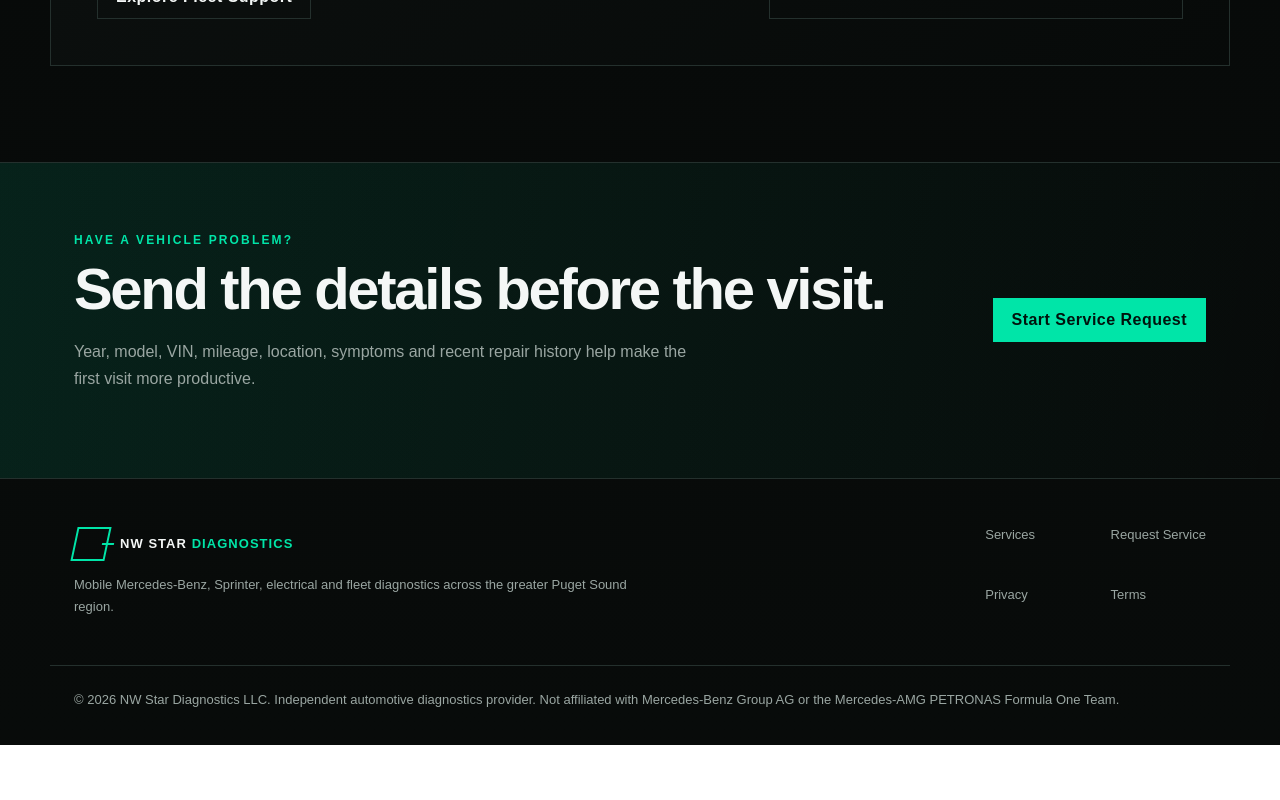
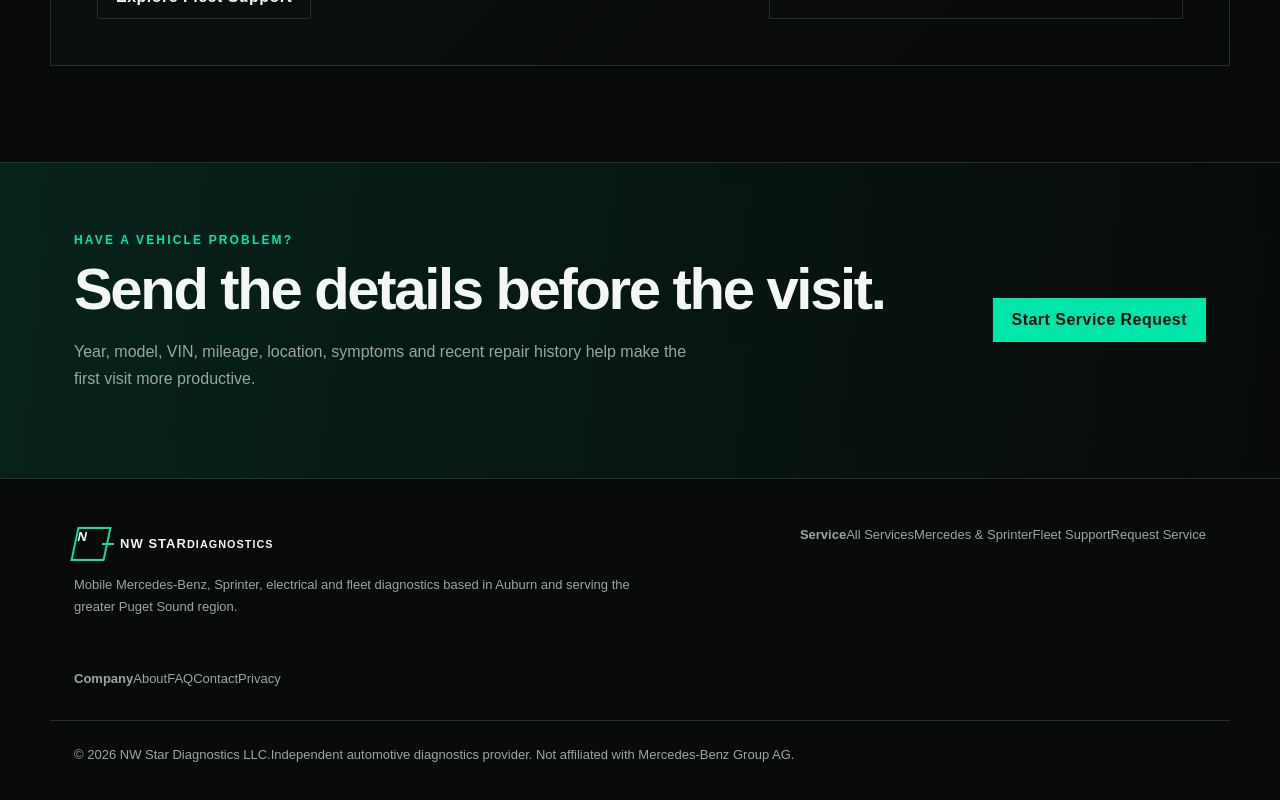
Before and after one commit to VitaliiOm23/NWStar, a Next.js app: page / in a window 1280 px wide. Shown: the part 2447-3247 px from the top of the page. Before the commit the page ends 3192 px from the top, so only its background shows below. Built offline with nearby package versions, Linux system fonts and the light colour scheme.

Commit message:
Make footer clearer and more service focused

```diff
--- a/components/SiteFooter.tsx
+++ b/components/SiteFooter.tsx
@@ -5,17 +5,31 @@ export function SiteFooter() {
     <footer className="footer">
       <div className="shell footer-grid">
         <div>
-          <div className="brand footer-brand"><span className="brand-mark" aria-hidden="true" /><span>NW STAR <b>DIAGNOSTICS</b></span></div>
-          <p>Mobile Mercedes-Benz, Sprinter, electrical and fleet diagnostics across the greater Puget Sound region.</p>
+          <div className="brand footer-brand">
+            <span className="brand-mark" aria-hidden="true">N</span>
+            <span className="brand-copy"><strong>NW STAR</strong><small>DIAGNOSTICS</small></span>
+          </div>
+          <p>Mobile Mercedes-Benz, Sprinter, electrical and fleet diagnostics based in Auburn and serving the greater Puget Sound region.</p>
         </div>
-        <div className="footer-links">
-          <Link href="/services">Services</Link>
+        <div className="footer-column">
+          <strong>Service</strong>
+          <Link href="/services">All Services</Link>
+          <Link href="/mercedes-diagnostics">Mercedes & Sprinter</Link>
+          <Link href="/fleet-services">Fleet Support</Link>
           <Link href="/request-service">Request Service</Link>
+        </div>
+        <div className="footer-column">
+          <strong>Company</strong>
+          <Link href="/about">About</Link>
+          <Link href="/faq">FAQ</Link>
+          <Link href="/contact">Contact</Link>
           <Link href="/privacy">Privacy</Link>
-          <Link href="/terms">Terms</Link>
         </div>
       </div>
-      <div className="shell legal-line">© {new Date().getFullYear()} NW Star Diagnostics LLC. Independent automotive diagnostics provider. Not affiliated with Mercedes-Benz Group AG or the Mercedes-AMG PETRONAS Formula One Team.</div>
+      <div className="shell legal-line">
+        <span>© {new Date().getFullYear()} NW Star Diagnostics LLC.</span>
+        <span>Independent automotive diagnostics provider. Not affiliated with Mercedes-Benz Group AG.</span>
+      </div>
     </footer>
   );
 }
```
